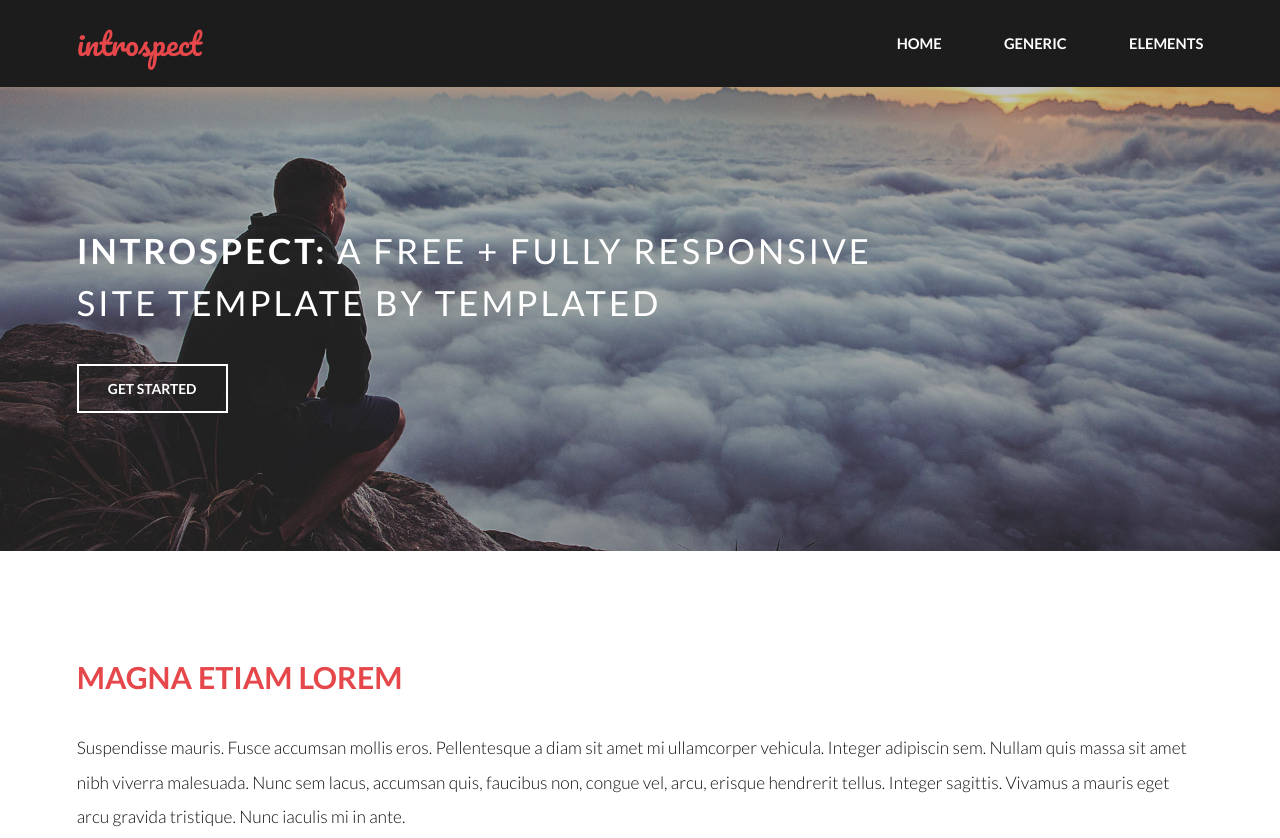
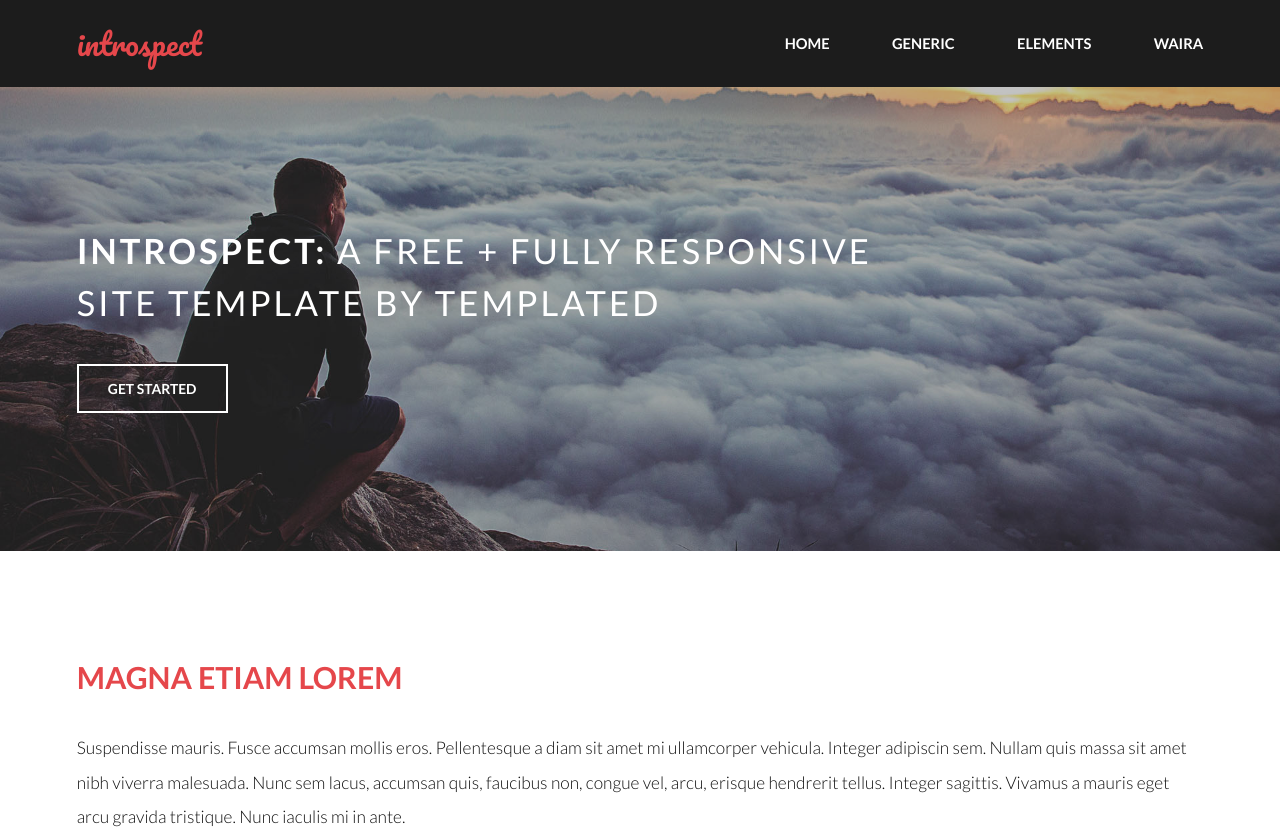
Before and after one commit to YariOffer/TallerGitHub, a plain HTML site: page index.html in a window 1280 px wide. Shown: the top 838 px of the page. Drawn offline with Linux system fonts and the light colour scheme.

Commit message:
Hola Waira
Modificar Nav

```diff
--- a/index.html
+++ b/index.html
@@ -21,6 +21,7 @@
 						<a href="index.html">Home</a>
 						<a href="generic.html">Generic</a>
 						<a href="elements.html">Elements</a>
+						<a href="waira.html">Waira</a>
 					</nav>
 				</div>
 			</header>
```
